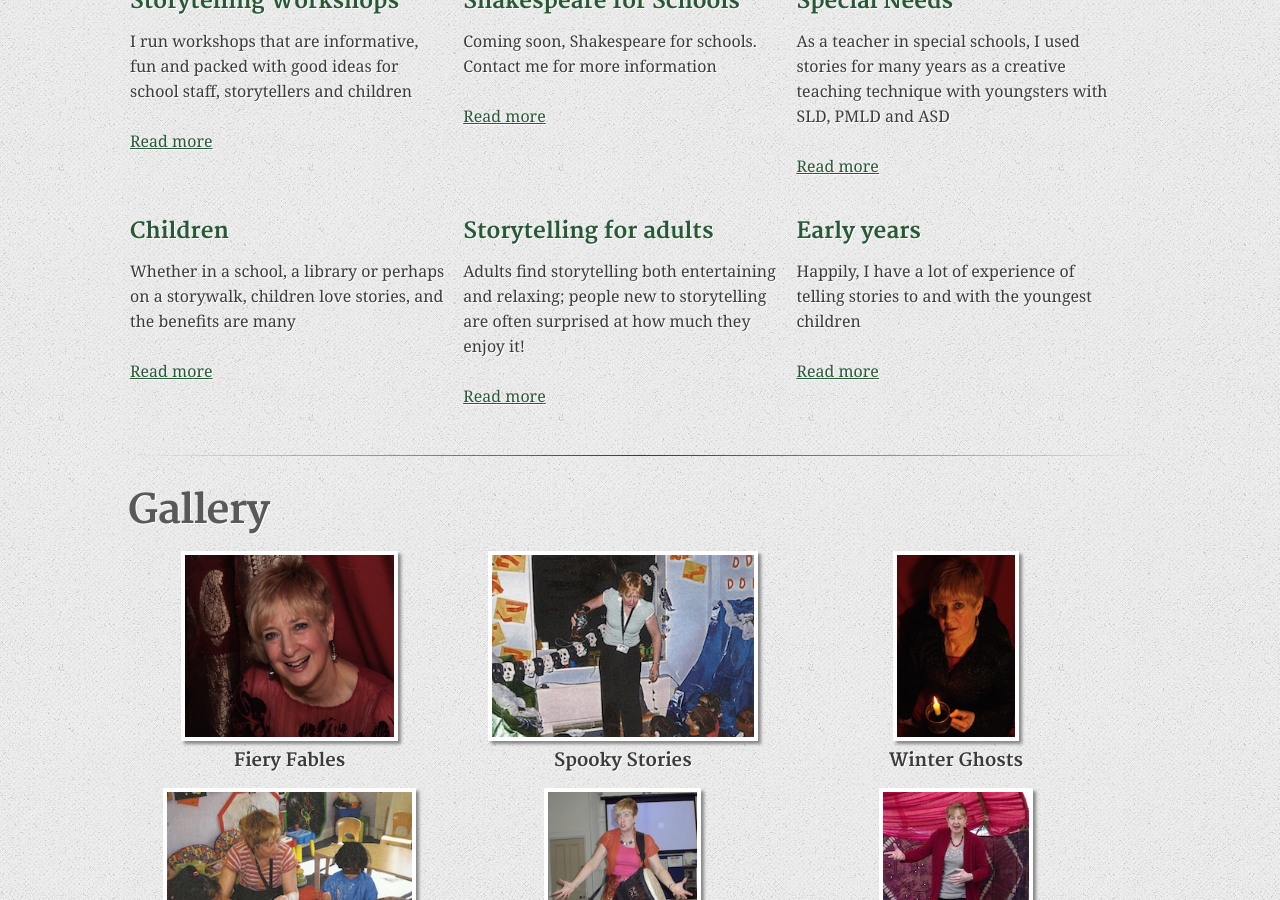
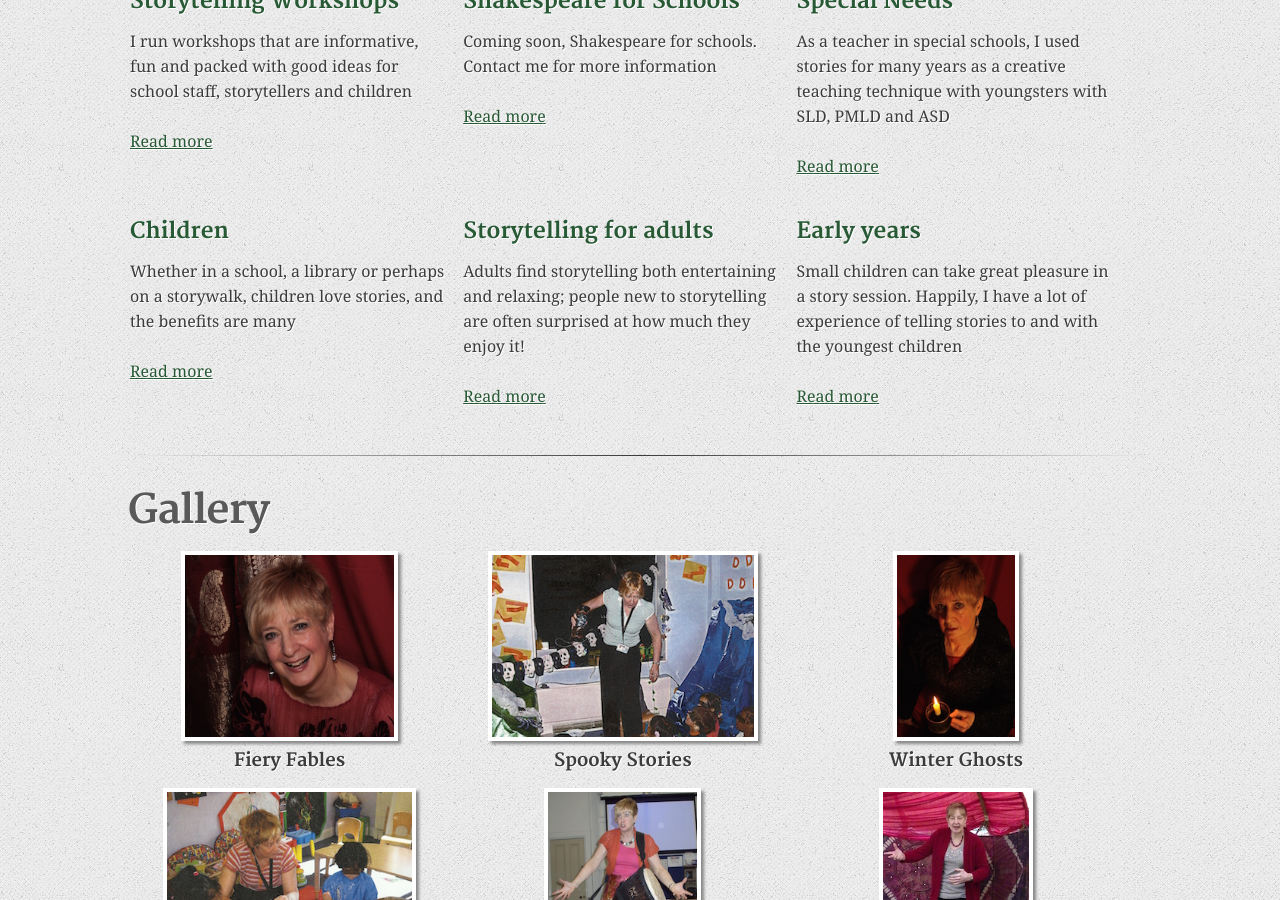
Before and after one commit to m3dwards/storytellingforall, a Jekyll site: the page built from index.html, in a window 1280 px wide and 900 px high, scrolled down 755 px. Built offline with Jekyll 4.4.1, drawn with Linux system fonts in a browser that asks for light colours.

Commit message:
Updated index.md

```diff
--- a/services/storytelling-for-early-years/index.md
+++ b/services/storytelling-for-early-years/index.md
@@ -1,9 +1,10 @@
 ---
 layout: page
 title: Early years
-description: "Happily, I have a lot of experience of telling stories to and with the youngest children"
+description: "Small children can take great pleasure in a story session. Happily, I have a lot of experience of telling stories to and with the youngest children"
 published: true
 ---
+
 
 
 
```
